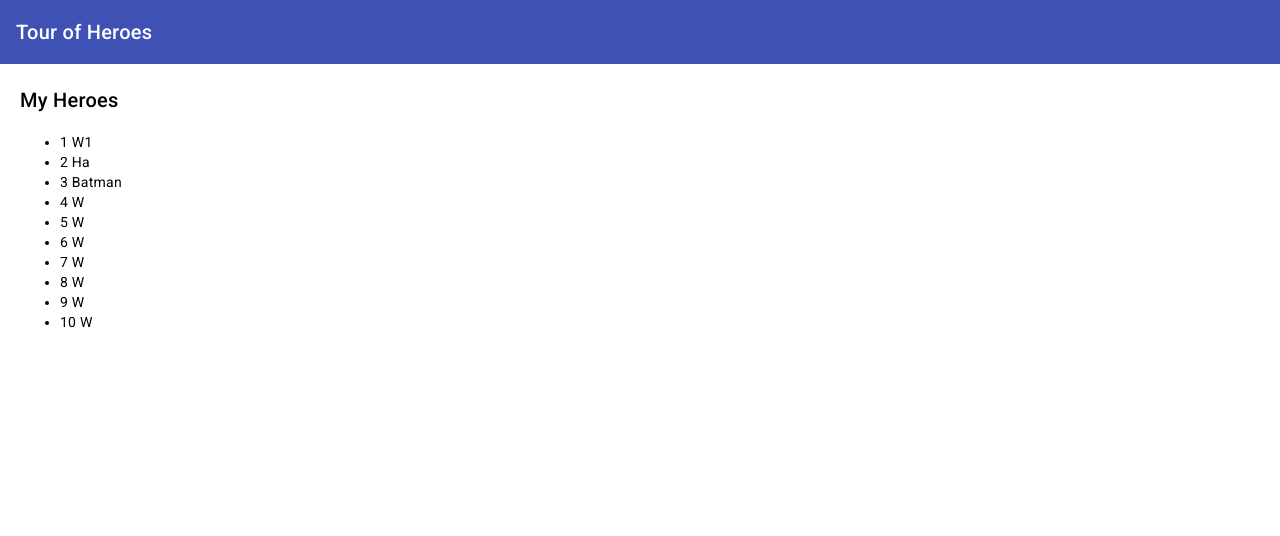
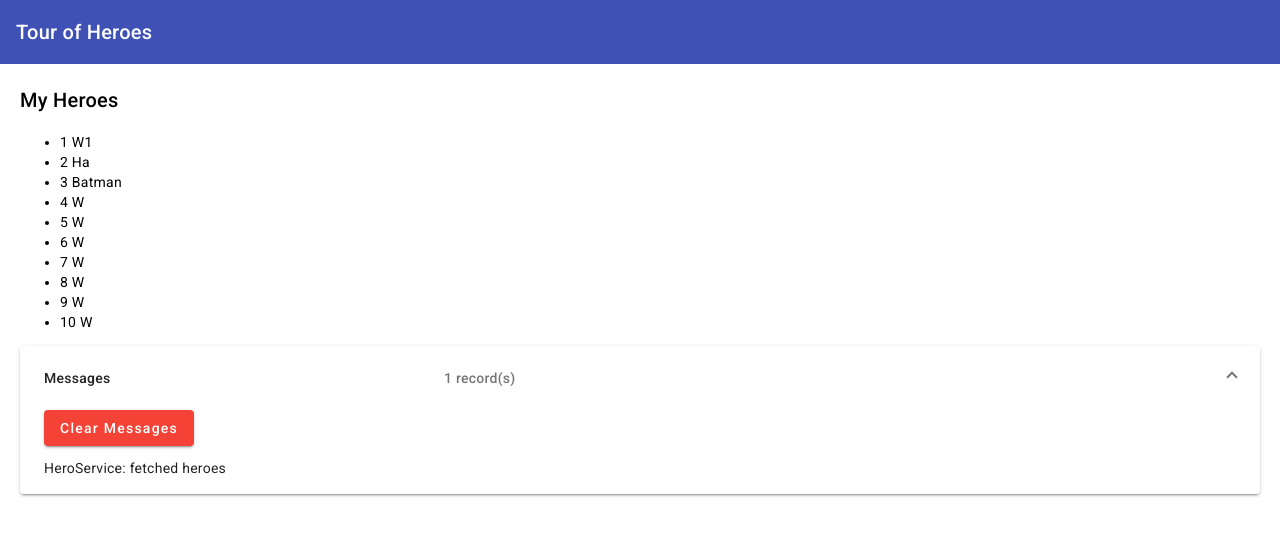
Before and after one commit to flpcosta/curso-tour-of-heroes-frontend, an Angular app: page / in a window 1280 px wide. Shown: the top 536 px of the page. Built offline with nearby package versions, Linux system fonts and the light colour scheme.

Commit message:
Usando novos componentes do Material (Button e Expansion)\nUso de Serviços!

```diff
--- a/src/app/app.component.html
+++ b/src/app/app.component.html
@@ -5,4 +5,5 @@
 
 <div class="content">
   <app-heroes></app-heroes>
+  <app-messages></app-messages>
 </div>
--- a/src/app/hero.service.ts
+++ b/src/app/hero.service.ts
@@ -1,13 +1,23 @@
 import { Injectable } from '@angular/core';
 import { HEROES } from './mock-heroes';
 import { Hero } from './hero.model';
+import { Observable, of, throwError } from 'rxjs';
+import { MessageService } from './message.service';
 
 @Injectable({
   providedIn: 'root'
 })
 export class HeroService {
 
-  getHeroes(): Hero[]{
-    return HEROES;
+  constructor(private messageService : MessageService){}
+
+  // Doc: https://rxjs.dev/guide/observable
+
+  getHeroes(): Observable<Hero[]>{
+    const heroes = of(HEROES); // Transforma o mock em um observável
+    this.messageService.add('HeroService: fetched heroes');
+
+    return heroes;
+    //return throwError(new Error('ocorreu um problema!!'));
   }
 }
--- a/src/app/heroes/heroes.component.ts
+++ b/src/app/heroes/heroes.component.ts
@@ -1,6 +1,8 @@
 import { Component, OnInit } from '@angular/core';
 import { Hero } from '../hero.model';
 import { HeroService } from '../hero.service';
+import { Observable } from 'rxjs';
+import { MessageService } from '../message.service';
 
 @Component({
   selector: 'app-heroes',
@@ -11,18 +13,23 @@
   heroes: Hero[] = [];
   selectedHero?: Hero;
 
-  constructor(private heroService: HeroService) {}
+  constructor(
+    private heroService: HeroService,
+    private messageService: MessageService
+  ) {}
 
   ngOnInit(): void {
     this.getHeroes();
   }
 
   getHeroes(): void{
-    this.heroes = this.heroService.getHeroes();
+    // Inscreve no Observer
+    this.heroService.getHeroes().subscribe((heroes) => (this.heroes = heroes));
   }
 
   onSelect(hero: Hero): void{
     this.selectedHero = hero;
+    this.messageService.add(`HeroesComponent: selected hero id=${hero.id}!`); // Template String
   }
 
 }
--- /dev/null
+++ b/src/app/message.service.ts
@@ -0,0 +1,20 @@
+import { Injectable } from '@angular/core';
+
+@Injectable({
+  providedIn: 'root'
+})
+export class MessageService {
+  private messages: string[] = [];
+
+  add(message: string): void{
+    this.messages.push(message);
+  }
+
+  clear(): void{
+    this.messages = [];
+  }
+
+  public getMessages(): string[]{
+    return this.messages;
+  }
+}
--- /dev/null
+++ b/src/app/messages/messages.component.html
@@ -0,0 +1,21 @@
+<mat-accordion *ngIf="messageService.getMessages().length">
+  <mat-expansion-panel expanded="true">
+    <mat-expansion-panel-header>
+      <mat-panel-title> Messages </mat-panel-title>
+
+      <mat-panel-description>
+        {{ messageService.getMessages().length }} record(s)
+      </mat-panel-description>
+    </mat-expansion-panel-header>
+
+    <p>
+      <button color="warn" mat-raised-button (click)="messageService.clear()">
+        Clear Messages
+      </button>
+    </p>
+
+    <div *ngFor="let message of messageService.getMessages()">
+      {{ message }}
+    </div>
+  </mat-expansion-panel>
+</mat-accordion>
```
Also changed, not shown: src/app/app.module.ts (+9 -3 lines), src/app/messages/messages.component.ts (added, +14 -0 lines), src/app/messages/messages.component.css (added), 1 other file (tests, documents, lock files or other folders).
